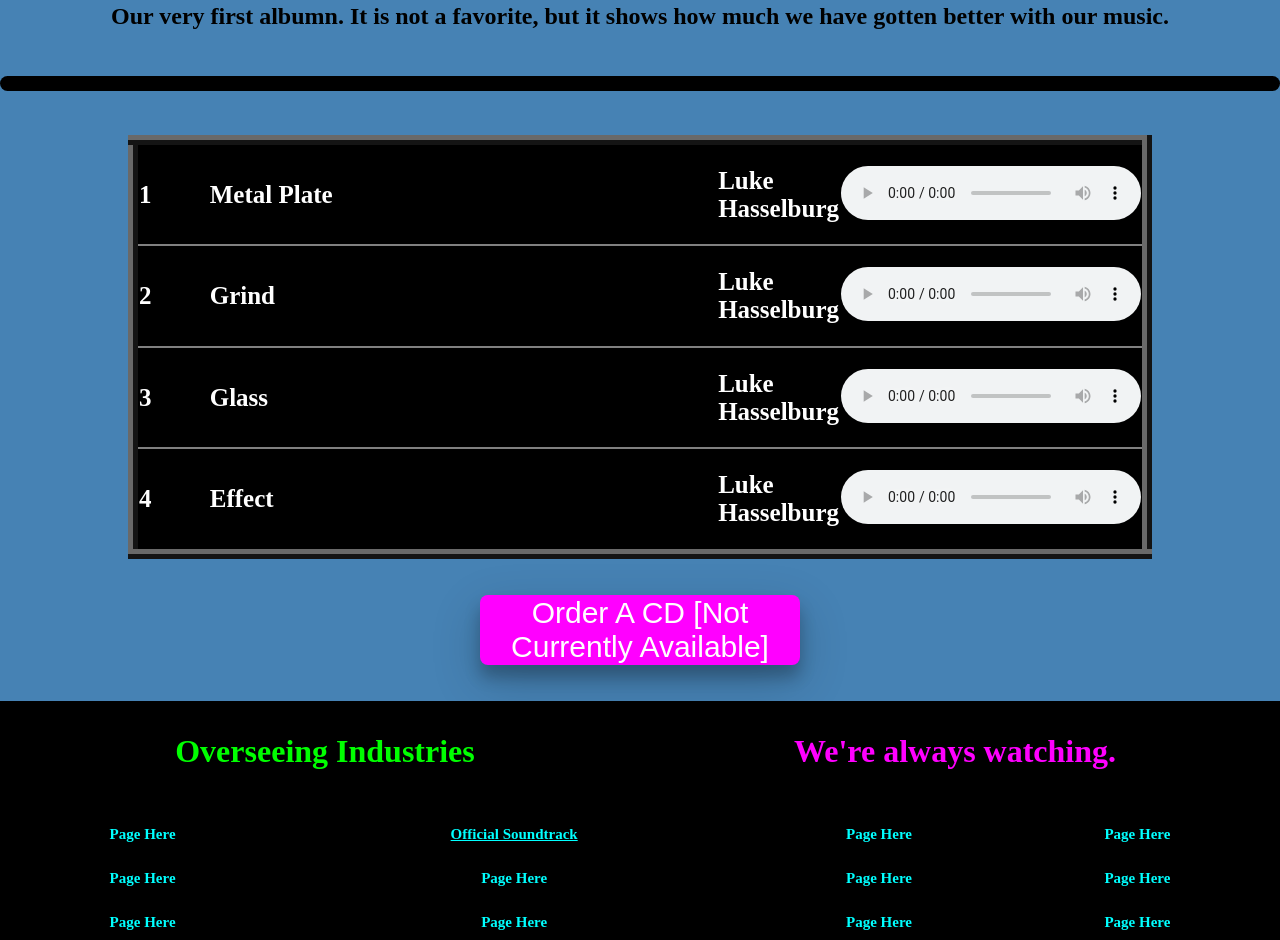
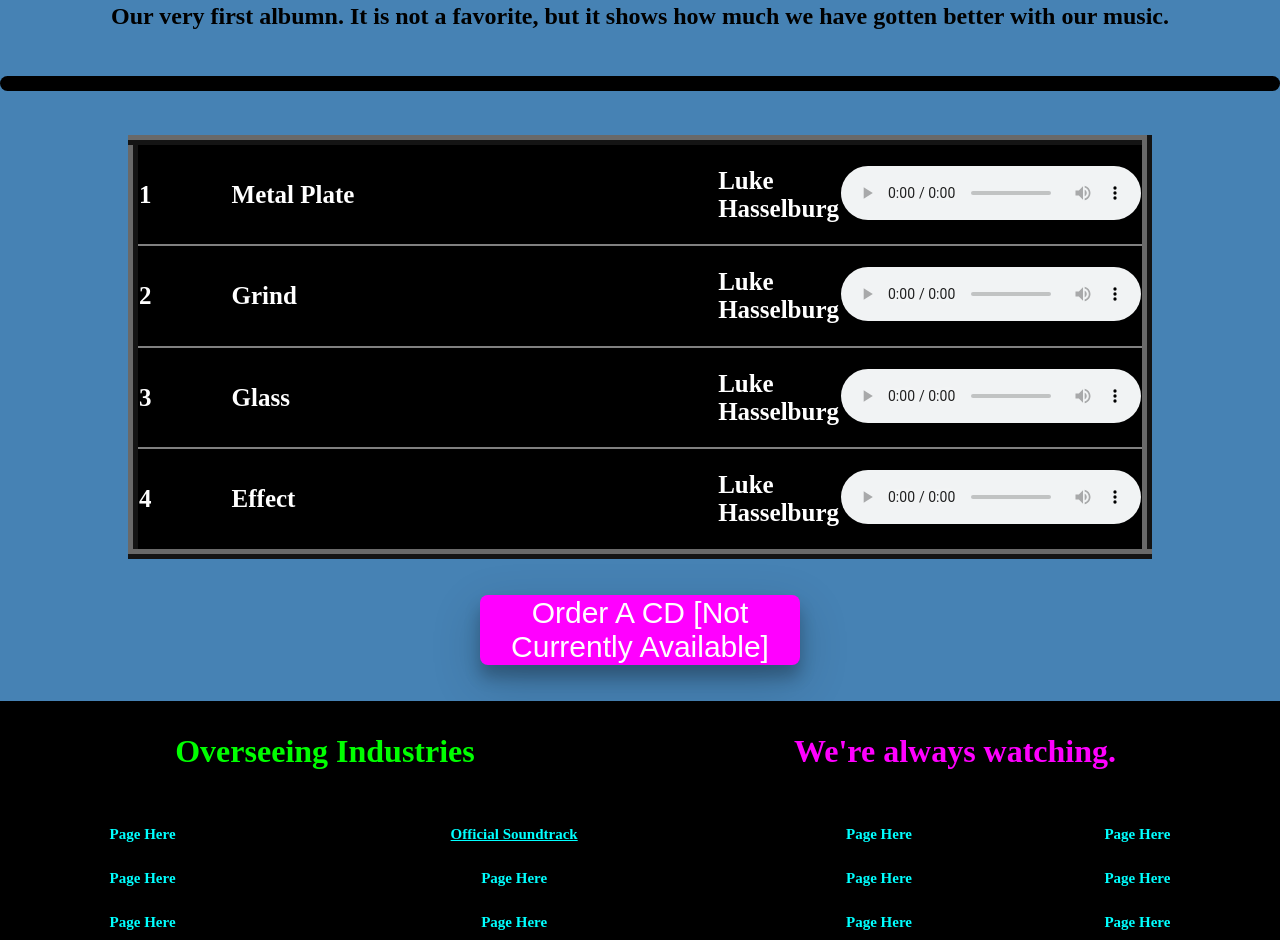
Before and after one commit to TheWickerbeastFemboy/Overseeing-Industries, a plain HTML site: page MetalPlate.html in a window 1280 px wide. Shown: the part 1326-2266 px from the top of the page. Drawn offline with Linux system fonts and the light colour scheme; a web font is replaced by a local one.

Commit message:
Update MetalPlate.html

```diff
--- a/MetalPlate.html
+++ b/MetalPlate.html
@@ -205,7 +205,7 @@
                 <th width="10%">
                     <h2 class="d">1</h2>
                 </th>
-                <th width="70%">
+                <th width="50%">
                     <h2 class="d">Metal Plate</h2>
                 </th>
                 <th width="10%">
```
